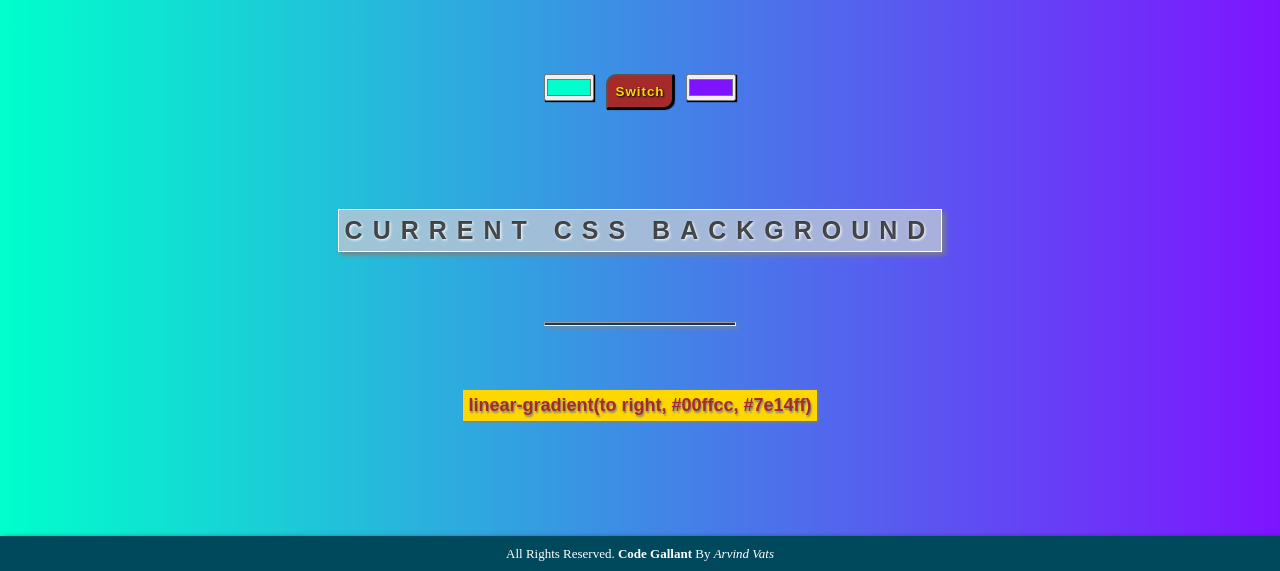
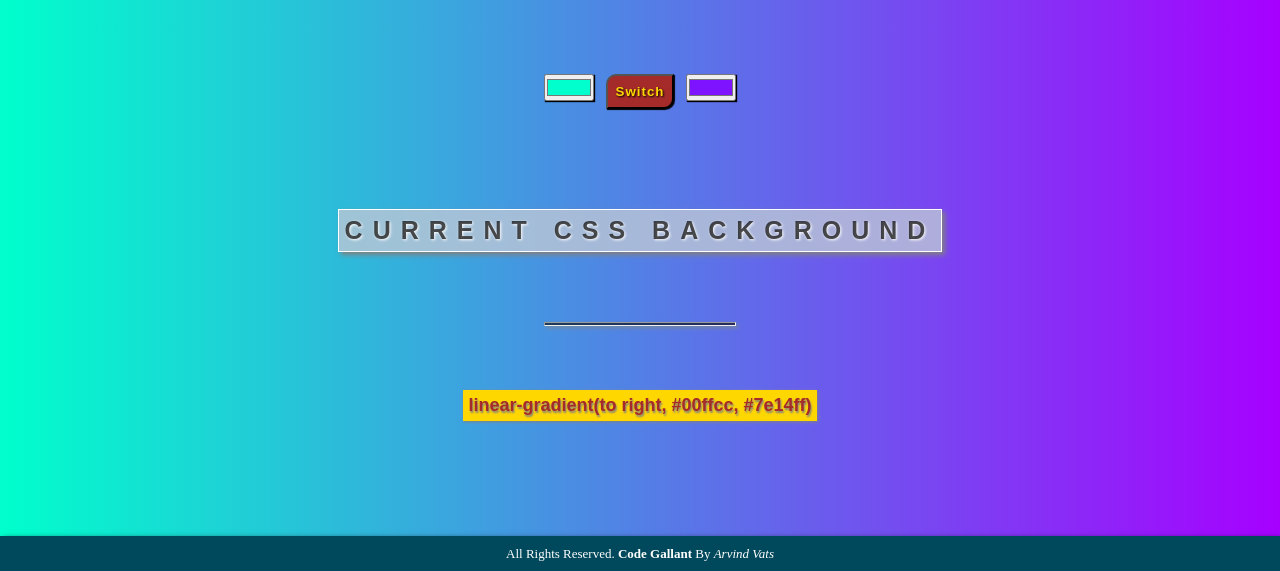
Before and after one commit to arvindvats/codegallant, a plain HTML site: page index.html in a window 1280 px wide. Shown: the part 229-800 px from the top of the page. Drawn offline with nearby package versions, Linux system fonts and the light colour scheme.

Commit message:
Update style.css

```diff
--- a/style.css
+++ b/style.css
@@ -15,7 +15,7 @@ html,body{
 }
 
 body{
-	background: linear-gradient(to right, #00ffcc , #7E14FF);
+	background: linear-gradient(to right, #00ffcc , #A600FF);
 }
 
 nav{
```
